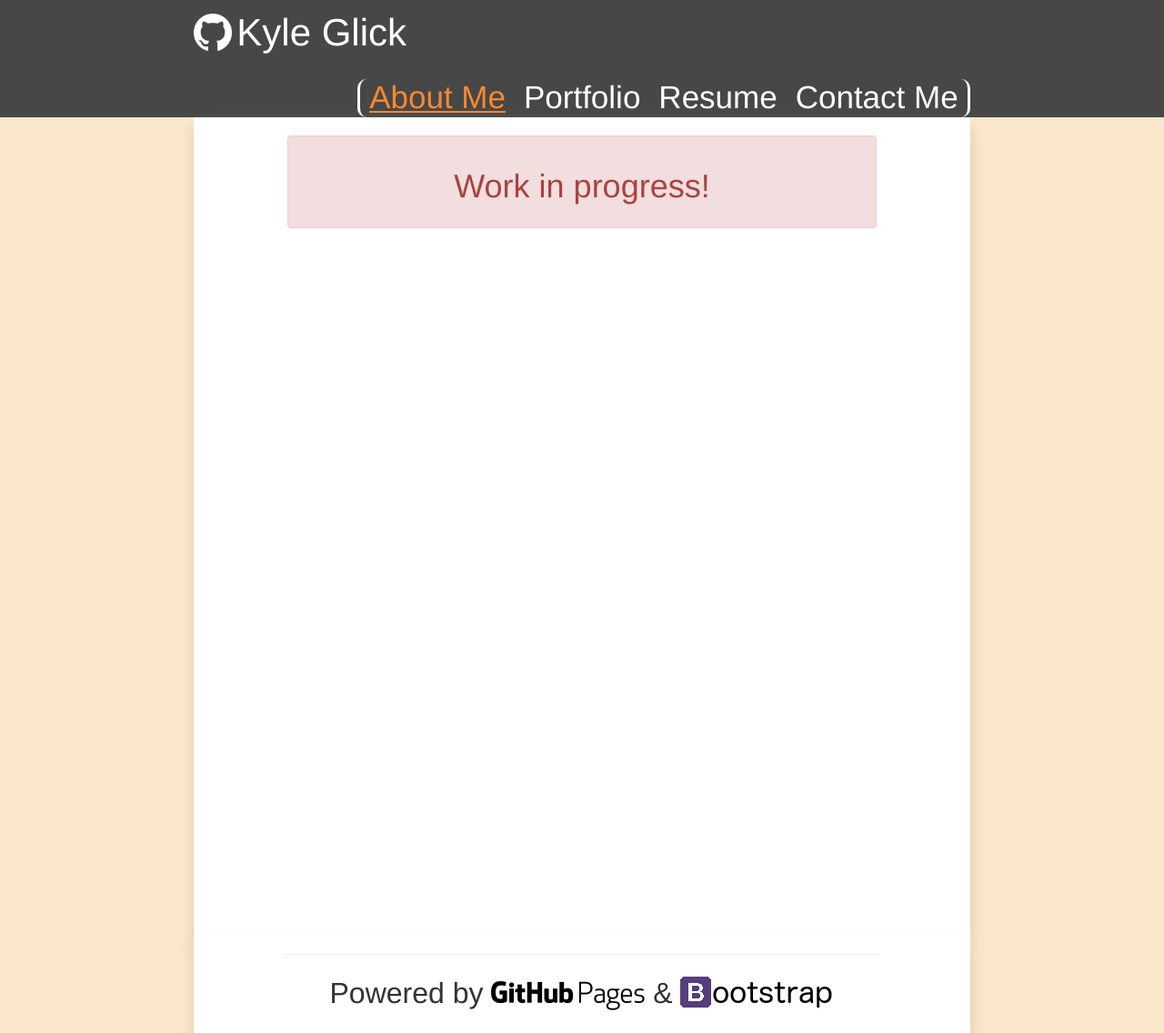
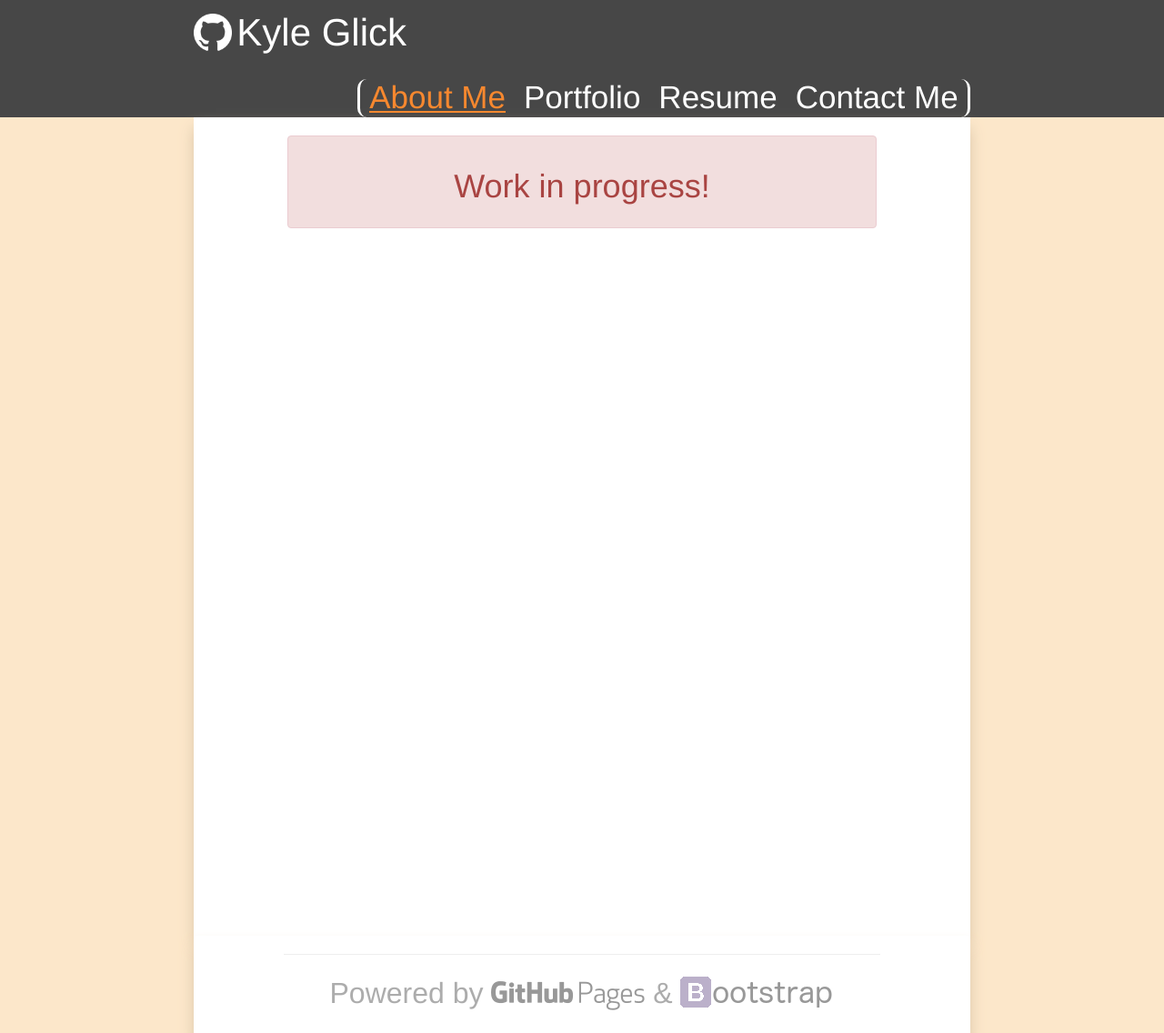
Before and after one commit to kayla-glick/kayla-glick.github.io, a Jekyll site: the page built from index.html, in a window 1280 px wide. Shown: the whole page at 91% size. Built offline with Jekyll 4.4.1, drawn with Linux system fonts in a browser that asks for light colours; nearby versions of some CDN libraries.

Commit message:
add footer links / opacity

```diff
--- a/_layouts/default.html
+++ b/_layouts/default.html
@@ -14,9 +14,13 @@
           <hr>
           <span>
             Powered by
-            <img src="/assets/images/GitHub-Pages.png" alt="GitHub Pages" class="github-pages-logo">
+            <a href="https://pages.github.com/" class="glowing-logo">
+              <img src="/assets/images/GitHub-Pages.png" alt="GitHub Pages" class="github-pages-logo">
+            </a>
             &
-            <img src="/assets/images/Bootstrap.png" alt="B" class="bootstrap-logo">
+            <a href="http://getbootstrap.com/" class="glowing-logo">
+              <img src="/assets/images/Bootstrap.png" alt="B" class="bootstrap-logo">
+            </a>
         </div>
       </div>
     </footer>
--- a/assets/css/layout.css
+++ b/assets/css/layout.css
@@ -97,6 +97,10 @@
   padding-bottom: 20px;
 }
 
+footer > div > div > span {
+  opacity: 0.4;
+}
+
 footer .github-pages-logo {
   margin-top: 2px;
 }
```
